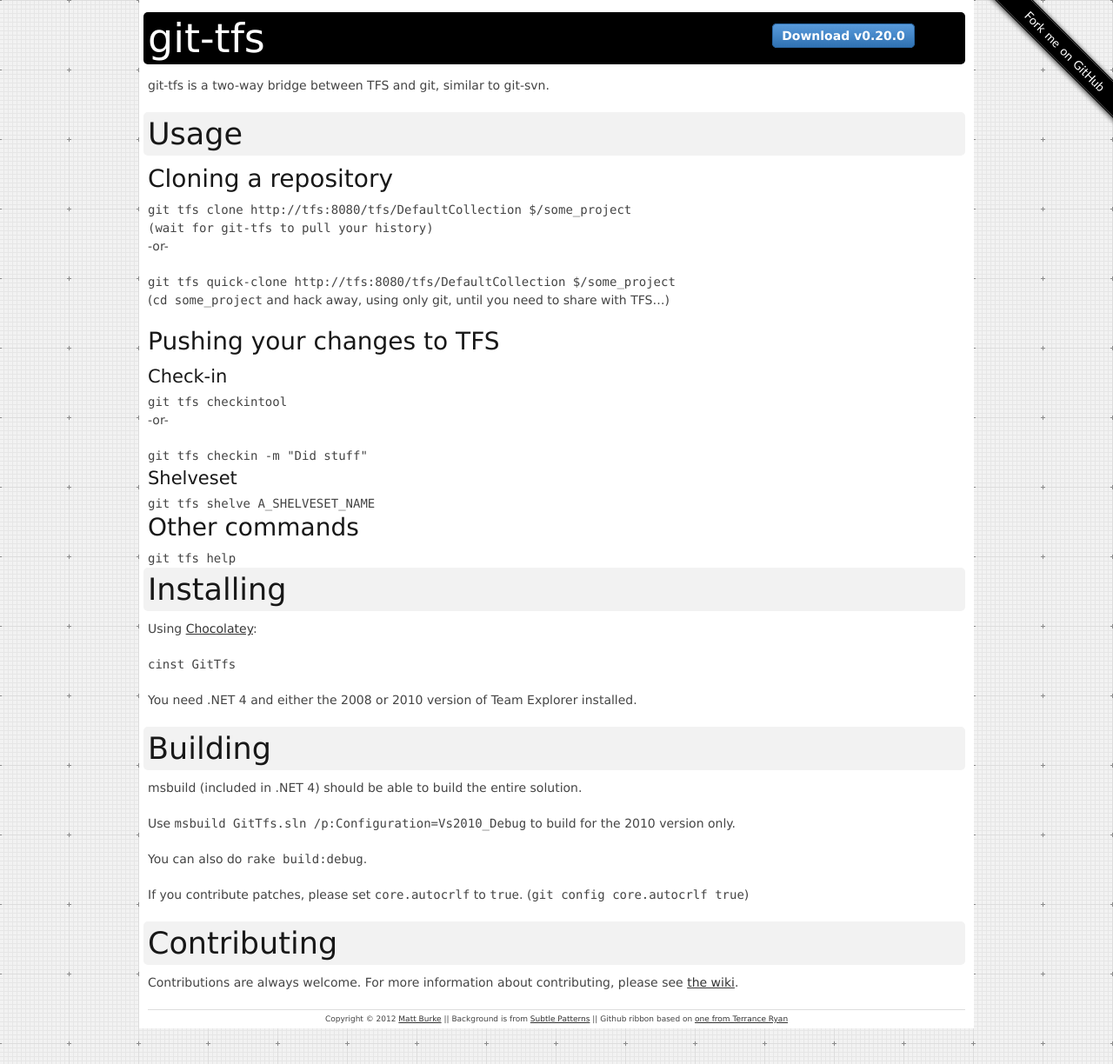
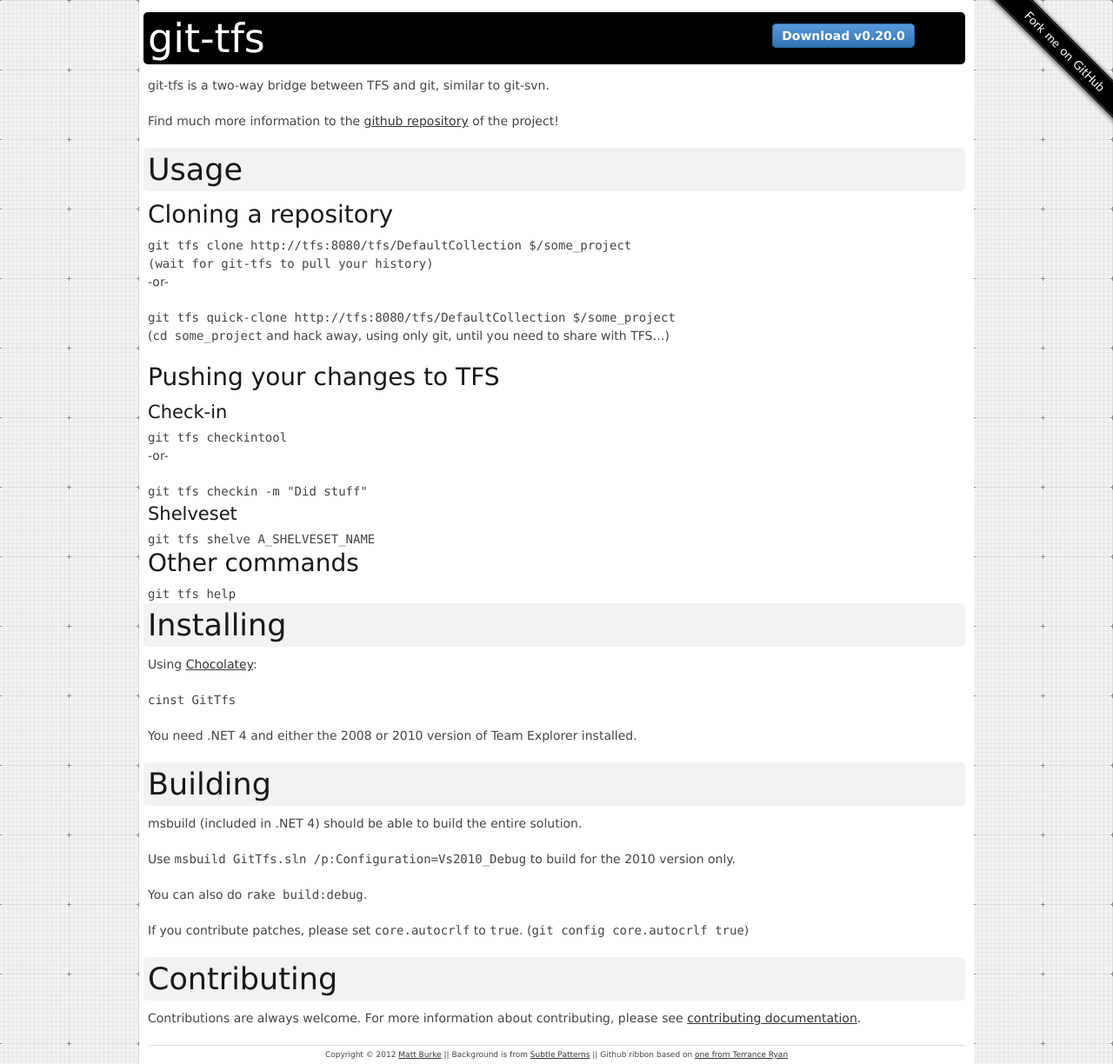
Before and after one commit to git-tfs/git-tfs.github.com, a Jekyll site: the page built from index.md, in a window 1280 px wide. Shown: the whole page at 87% size. Built offline with Jekyll 4.4.1, drawn with Linux system fonts in a browser that asks for light colours; nearby versions of some CDN libraries; before the commit the page ends 1183 px from its top, so only the background shows below that.

Commit message:
Redirect to the github repository where there is much more doc

```diff
--- a/index.md
+++ b/index.md
@@ -6,6 +6,8 @@ title: git-tfs
 # git-tfs
 
 git-tfs is a two-way bridge between TFS and git, similar to git-svn.
+
+Find much more information to the [github repository](https://github.com/git-tfs/git-tfs#introduction) of the project!
 
 ## Usage
 
@@ -61,4 +63,4 @@ If you contribute patches, please set `core.autocrlf` to `true`. (`git config co
 ## Contributing
 
 Contributions are always welcome. For more information about contributing,
-please see [the wiki](http://github.com/git-tfs/git-tfs/wiki/Contributing).
+please see [contributing documentation](https://github.com/git-tfs/git-tfs/blob/master/CONTRIBUTING.md).
```
